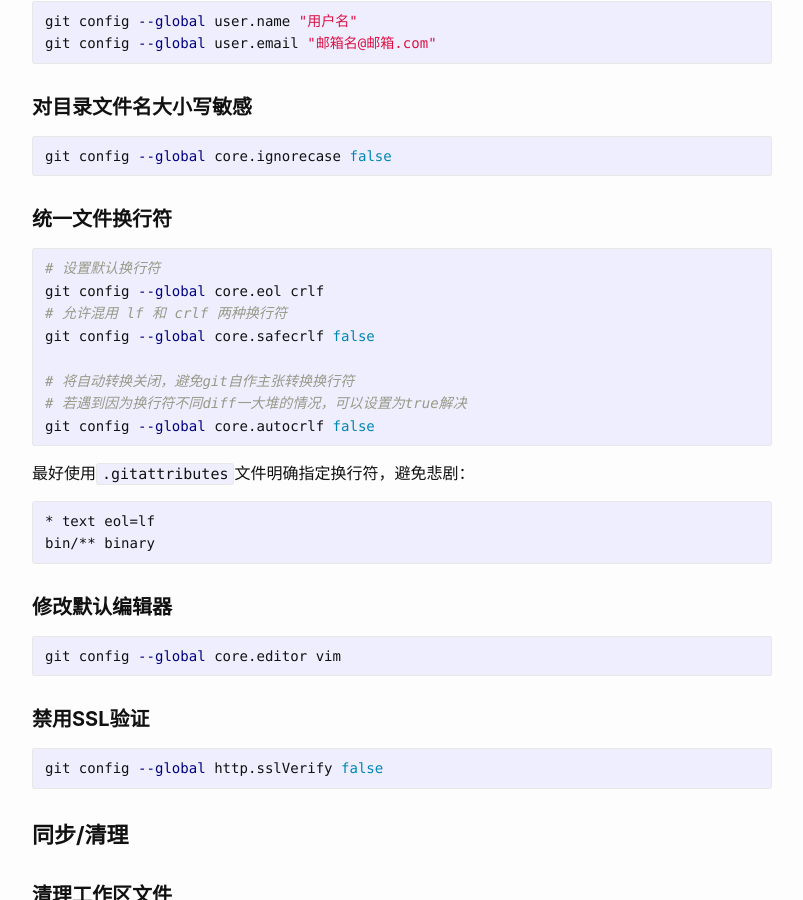
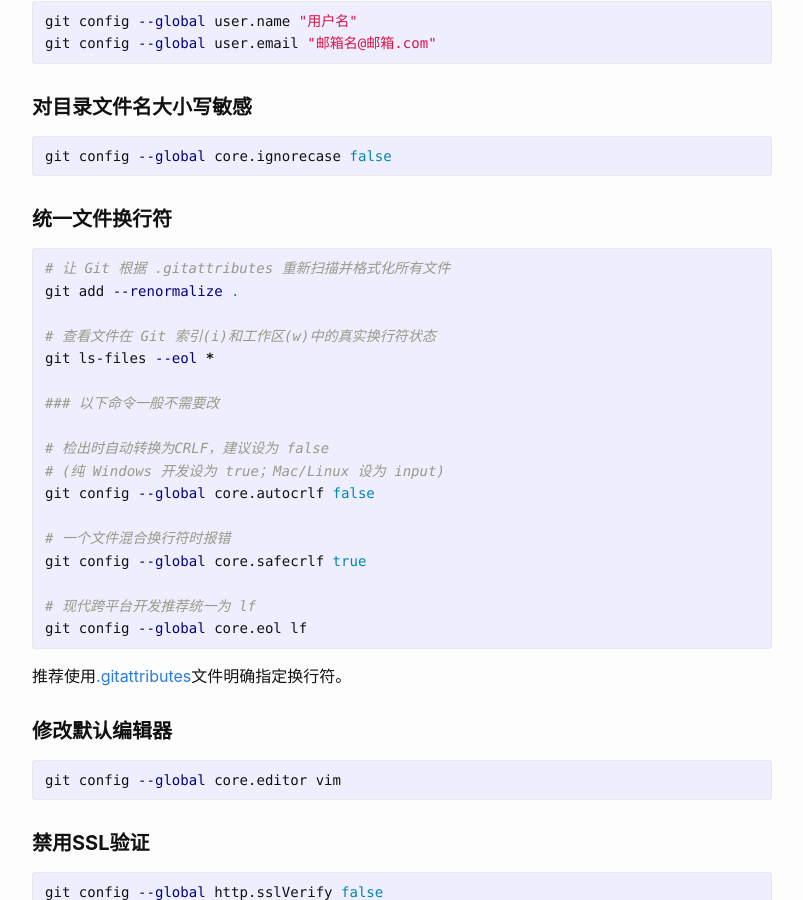
Before and after one commit to XUJINKAI/blog, a Jekyll site: the page built from _posts/2020-07-11-git常用命令.md, in a window 1280 px wide and 900 px high, scrolled down 2649 px. Shown: the whole window, without its empty margins (238-1041 px from the left). Built offline with Jekyll 4.4.1, drawn with Linux system fonts in a browser that asks for light colours; comment, search, counter and statistics services are not loaded; the table of contents is made by our own code; some of the changed text lies outside the part shown.

Commit message:
更新博客年份、《git命令技巧整理》

````diff
--- a/_config.yml
+++ b/_config.yml
@@ -3,7 +3,7 @@ author: XUJINKAI
 description: 努力写点儿有用的❤️
 footer_desc: >-
   <br>
-  © 2016-2024 XUJINKAI.NET <br>
+  © 2016-2026 XUJINKAI.NET <br>
   Github Source: <a href="https://github.com/XUJINKAI/blog">XUJINKAI blog</a>
 
 url: https://xujinkai.net
--- a/_posts/2020-07-11-git常用命令.md
+++ b/_posts/2020-07-11-git常用命令.md
@@ -113,22 +113,26 @@ git config --global core.ignorecase false
 ### 统一文件换行符
 
 ```bash
-# 设置默认换行符
-git config --global core.eol crlf
-# 允许混用 lf 和 crlf 两种换行符
-git config --global core.safecrlf false
+# 让 Git 根据 .gitattributes 重新扫描并格式化所有文件
+git add --renormalize .
 
-# 将自动转换关闭，避免git自作主张转换换行符
-# 若遇到因为换行符不同diff一大堆的情况，可以设置为true解决
+# 查看文件在 Git 索引(i)和工作区(w)中的真实换行符状态
+git ls-files --eol *
+
+### 以下命令一般不需要改
+
+# 检出时自动转换为CRLF，建议设为 false
+# (纯 Windows 开发设为 true；Mac/Linux 设为 input)
 git config --global core.autocrlf false
+
+# 一个文件混合换行符时报错
+git config --global core.safecrlf true
+
+# 现代跨平台开发推荐统一为 lf
+git config --global core.eol lf
 ```
 
-最好使用`.gitattributes`文件明确指定换行符，避免悲剧：
-
-```txt
-* text eol=lf
-bin/** binary
-```
+推荐使用[.gitattributes](https://github.com/gitattributes/gitattributes)文件明确指定换行符。
 
 ### 修改默认编辑器
 
````
Also changed, not shown: other parts of _posts/2020-07-11-git常用命令.md (+1 -1 lines).
